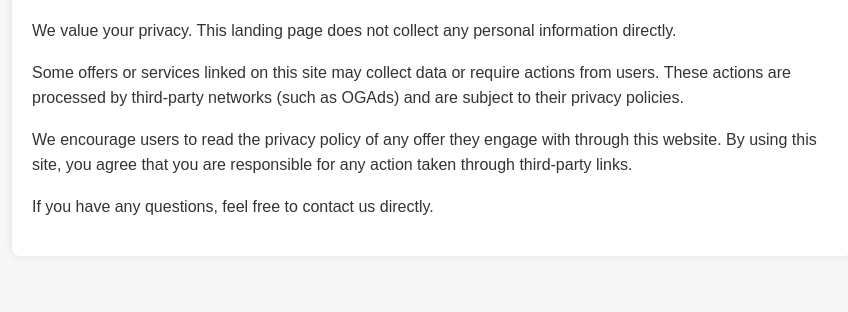
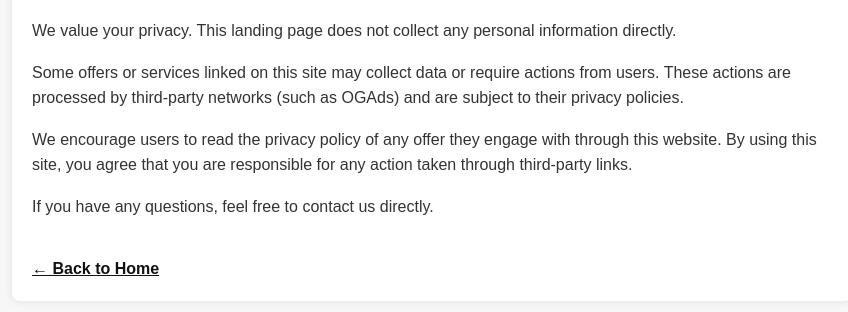
Before and after one commit to Simogramers/basketballstarsteam.github.io, a plain HTML site: page privacy.html in a window 1280 px wide. Shown: the part 134-446 px from the top of the page, without its empty margins (208-1056 px from the left). Drawn offline with Linux system fonts and the light colour scheme.

Commit message:
Add back link to home in privacy.html

```diff
--- a/privacy.html
+++ b/privacy.html
@@ -25,6 +25,14 @@
     h1 {
       color: #f9a825;
     }
+
+    .back-link {
+      display: inline-block;
+      margin-top: 20px;
+      color: #111;
+      font-weight: bold;
+      text-decoration: underline;
+    }
   </style>
 </head>
 <body>
@@ -34,6 +42,7 @@
     <p>Some offers or services linked on this site may collect data or require actions from users. These actions are processed by third-party networks (such as OGAds) and are subject to their privacy policies.</p>
     <p>We encourage users to read the privacy policy of any offer they engage with through this website. By using this site, you agree that you are responsible for any action taken through third-party links.</p>
     <p>If you have any questions, feel free to contact us directly.</p>
+    <a href="index.html" class="back-link">← Back to Home</a>
   </div>
 </body>
 </html>
```
